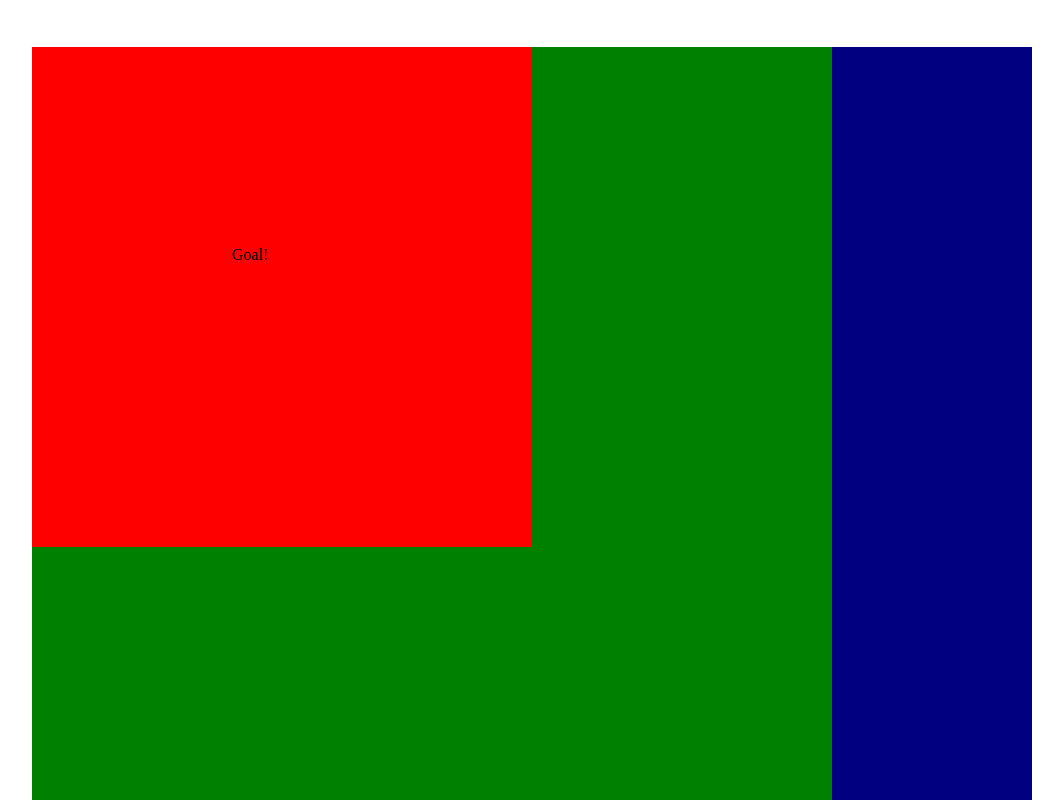
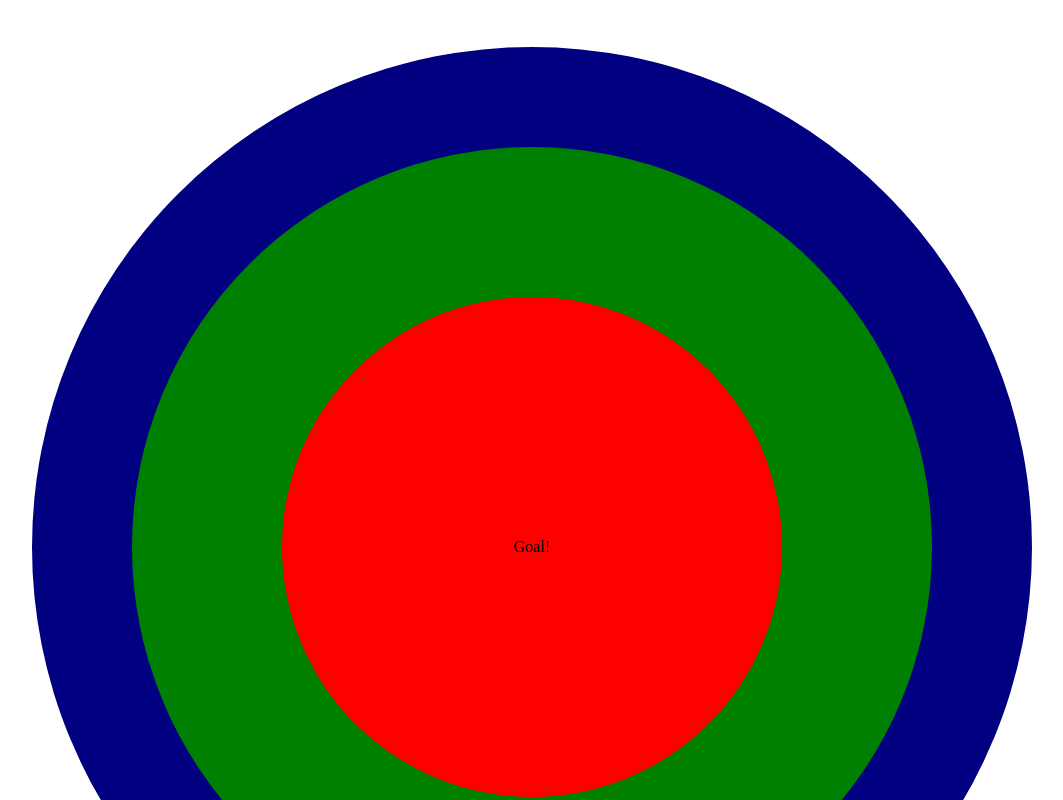
Before and after one commit to pa7lux/mcs-layoutans, a plain HTML site: page day2/05_marginsandpaddings/index.html in a window 1280 px wide. Shown: the part 553-1353 px from the top of the page, without its empty margins (108-1171 px from the left). Drawn offline with Linux system fonts and the light colour scheme.

Commit message:
margins and paddings

```diff
--- a/day2/05_marginsandpaddings/css/style.css
+++ b/day2/05_marginsandpaddings/css/style.css
@@ -25,18 +25,22 @@ div {
   /*margin: 10px 20px;*/
   margin: 10px;
 }
-
+.block {
+  border-radius: 50%;
+}
 .one {
   width: 1000px;
   height: 1000px;
   background-color: navy;
   margin: auto;
+  padding: 100px;
 }
 
 .two {
   width: 800px;
   height: 800px;
   background-color: green;
+  padding: 150px;
 }
 
 .three {
@@ -45,4 +49,6 @@ div {
   background-color: red;
   /*padding-top: 20px;*/
   padding: 200px;
+  text-align: center;
+  line-height: 100px;
 }
```
